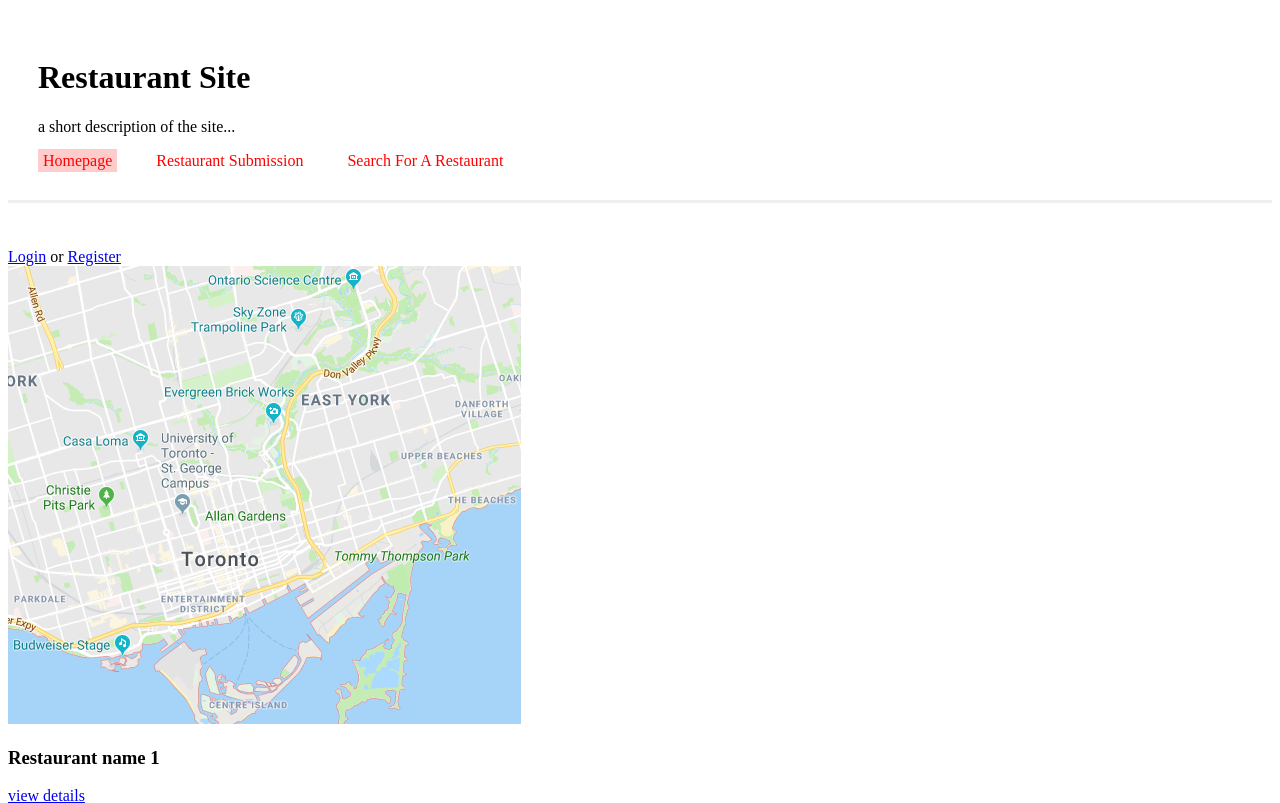
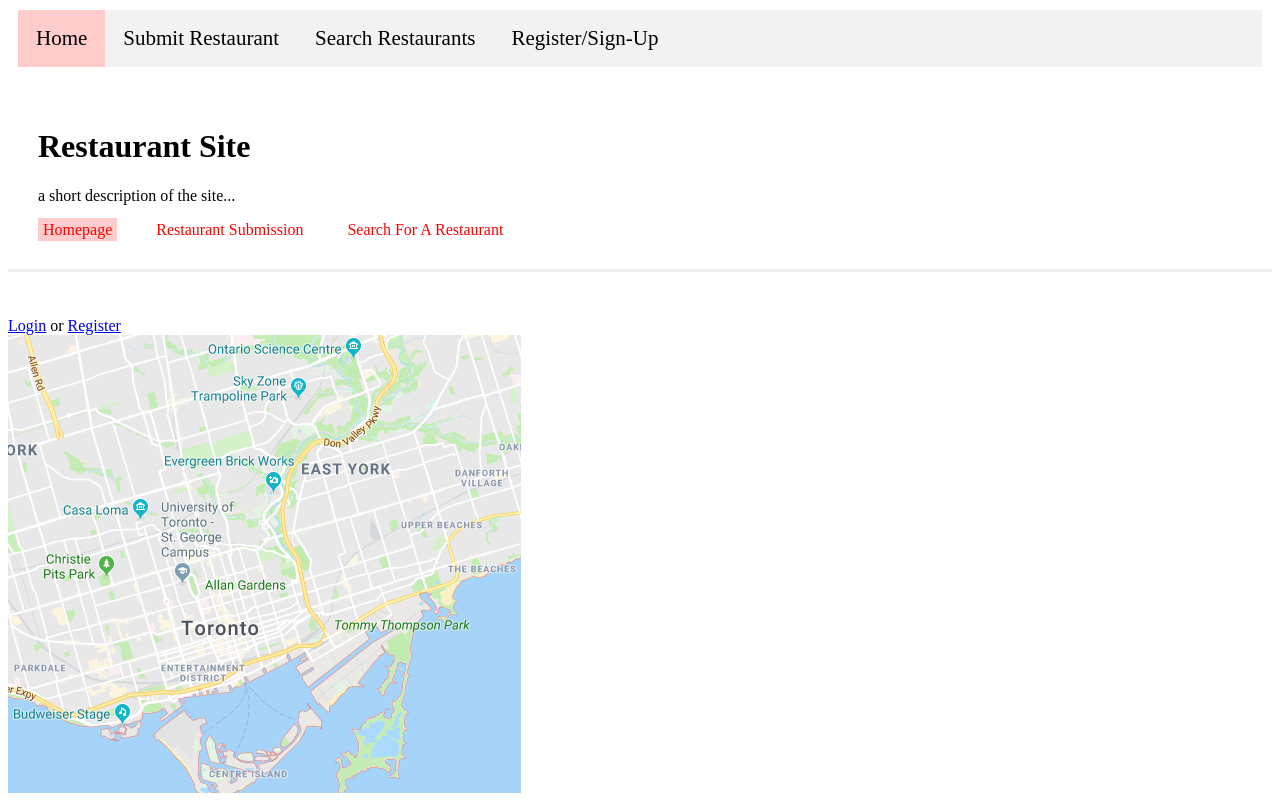
Before and after one commit to Nicholas192/4WW3, a PHP site: page /homepage.html in a window 1280 px wide. Shown: the top 803 px of the page. Run offline with PHP 8.4, Linux system fonts and the light colour scheme.

Commit message:
Added a sample navigation menu to the header page

```diff
--- a/Assigment 1/Assigment 1/css/style.css
+++ b/Assigment 1/Assigment 1/css/style.css
@@ -77,3 +77,36 @@ will only be applied to links that have the class button in the html files
 	text-align: center;
 	width: 100%
 }
+
+/* we may end up having the navigation be in the top navigation bar instead of the header */
+/* Base look for the top menu/navigation bar*/
+.top-navigation {
+  background-color: #f2f2f2;
+  overflow: hidden;
+  margin: 10px;
+}
+
+/*Actual link attributes*/
+.top-navigation a {
+  float: left;
+  color: #000;
+  text-align: center;
+  padding: 16px 18px;
+  text-decoration: none;
+  font-size: 21px;
+}
+
+/*CSS Method of handling mouse hovering*/
+.top-navigation a:hover {
+  background-color: #AA0000;
+  color: #ddd;
+}
+
+/*
+When the navigation option is the one that is current (i.e. we are already on the page that the link would send us to)
+give it a pink background colour
+*/
+.top-navigation a.active {
+  background-color: #fcc;
+  color: black;
+}
--- a/Assigment 1/Assigment 1/homepage.html
+++ b/Assigment 1/Assigment 1/homepage.html
@@ -8,13 +8,13 @@
 	</head>
 
 	<body>
-		<!-- placeholder, do we redo the navigation?
+		<!-- placeholder, do we redo the navigation? would this go above or below the header if we use it at all?-->
 		<div class="top-navigation">
-			<a class="active" id="home" href="">Home</a>
-			<a id="discover" href="">Discover</a>
-			<a id="search" href="search-form.html">Search</i></a>
+			<a class="active" id="home" href="homepage.html">Home</a>
+			<a id="object" href="object-submission-page.html">Submit Restaurant</a>
+			<a id="search" href="search-form.html">Search Restaurants</i></a>
 			<a id="reg" href="registration.html">Register/Sign-Up</a>
-		</div>-->
+		</div>
 
 		<div class="header">
 			<h1>Restaurant Site</h1>
```
